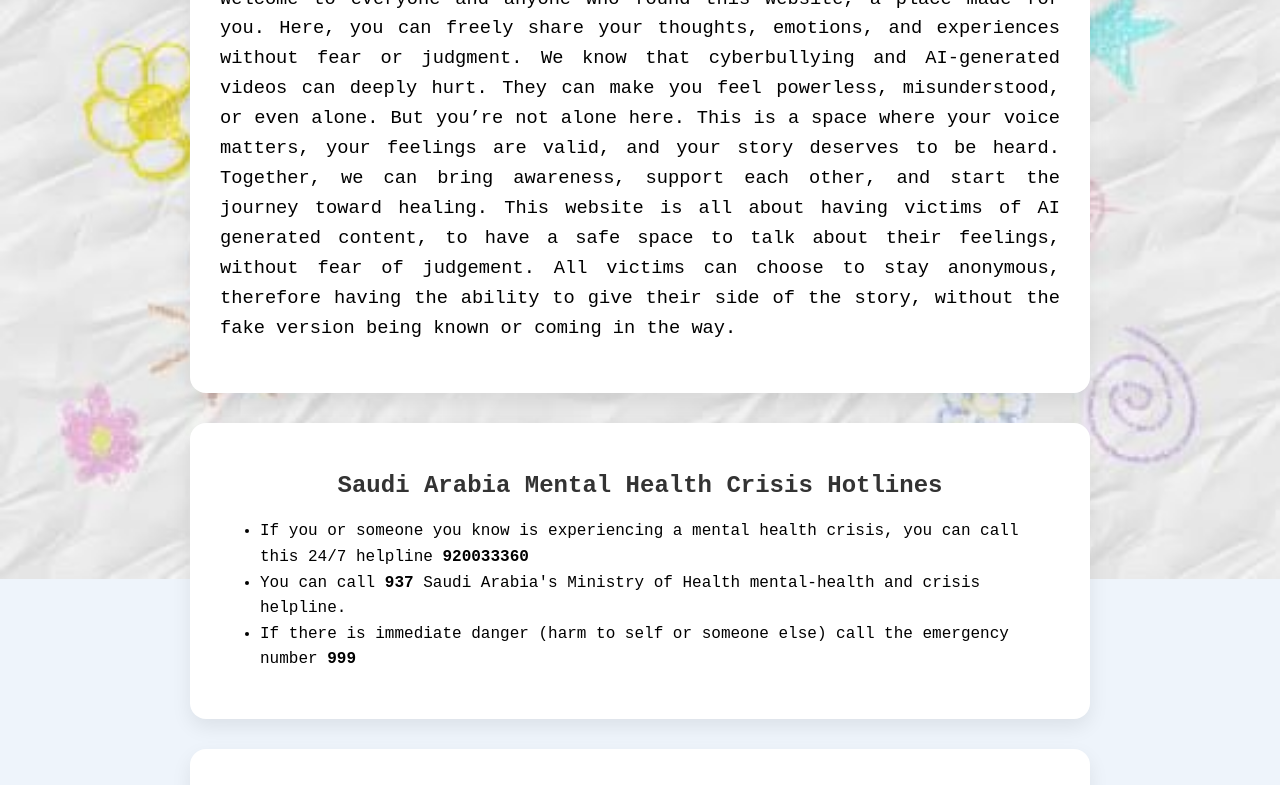
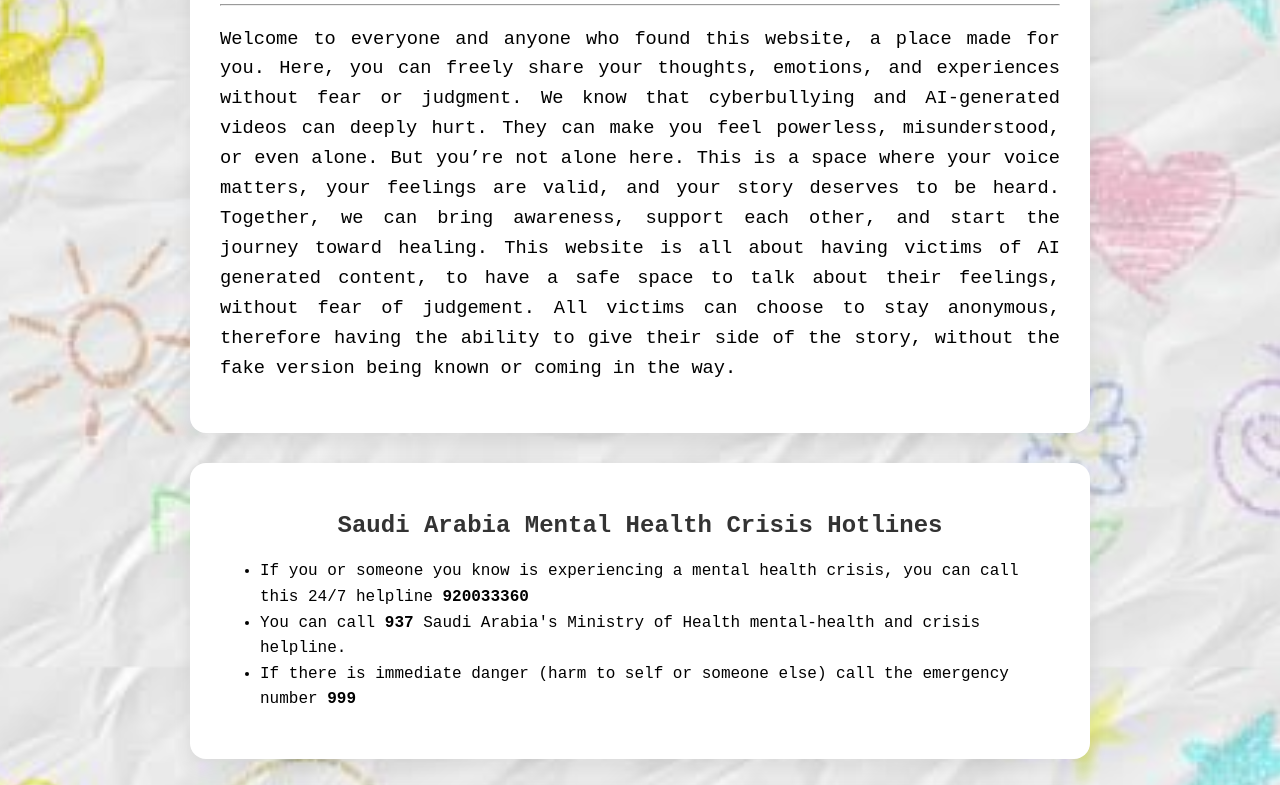
Before and after one commit to fatimahkhal912-art/Digital-Shield-Alliance, a plain HTML site: page index.html in a window 1280 px wide. Shown: the part 133-918 px from the top of the page. Drawn offline with Linux system fonts and the light colour scheme.

Commit message:
Refactor HTML structure and styles
Updated styles for background and padding, and improved the layout of the cards.

```diff
--- a/index.html
+++ b/index.html
@@ -12,11 +12,11 @@
     body {
         font-family: 'VT323', monospace;
         background-image: url("background.jpg");
-        background-size: contain;
+        background-size: cover;
         background-position: center center;
         background-repeat: no-repeat;
         background-attachment: fixed;
-        background-color: #eef4fb;
+        padding: 40px;
     }
 
     /* Centered page layout */
```
